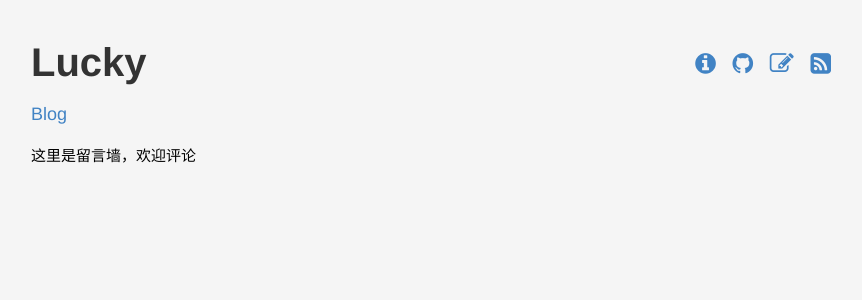
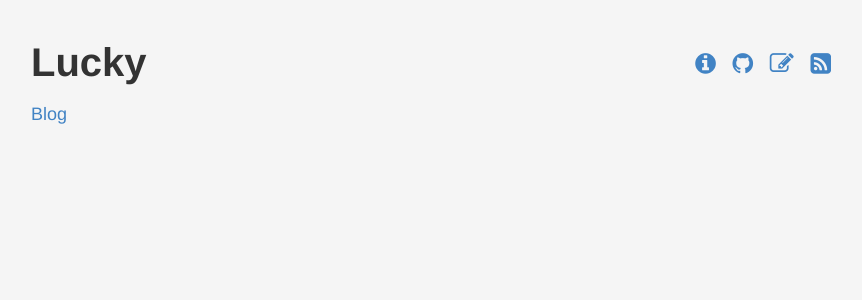
Before and after one commit to lucky521/blog, a Jekyll site: the page built from tip-wall.html, in a window 1280 px wide. Shown: the top 300 px of the page, without its empty margins (209-1071 px from the left). Built offline with Jekyll 4.4.1, drawn with Linux system fonts in a browser that asks for light colours.

Commit message:
Update tip-wall.html

```diff
--- a/tip-wall.html
+++ b/tip-wall.html
@@ -1,14 +1,4 @@
 ---
-title: 留言墙
+title: 给我留言
 layout: default
 ---
-
-<p>这里是留言墙，欢迎评论</p>
-
-
-
-
-{% if site.author.disqus %}
-<script src="http://tjs.sjs.sinajs.cn/open/api/js/wb.js" type="text/javascript" charset="utf-8"></script>
-<wb:follow-button uid="6344651144" type="red_3" width="100%" height="24" ></wb:follow-button>
-{% endif %}
```
